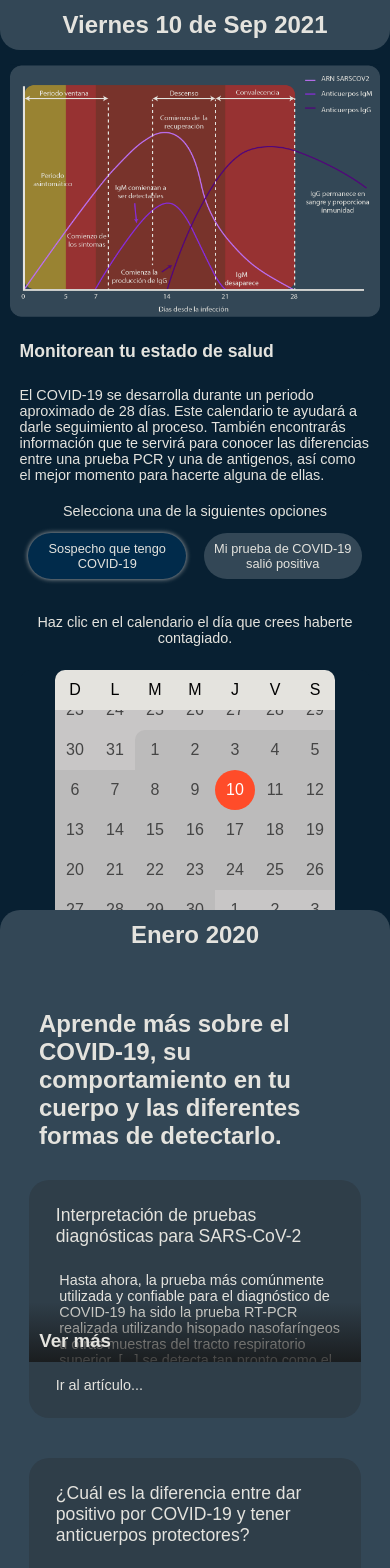
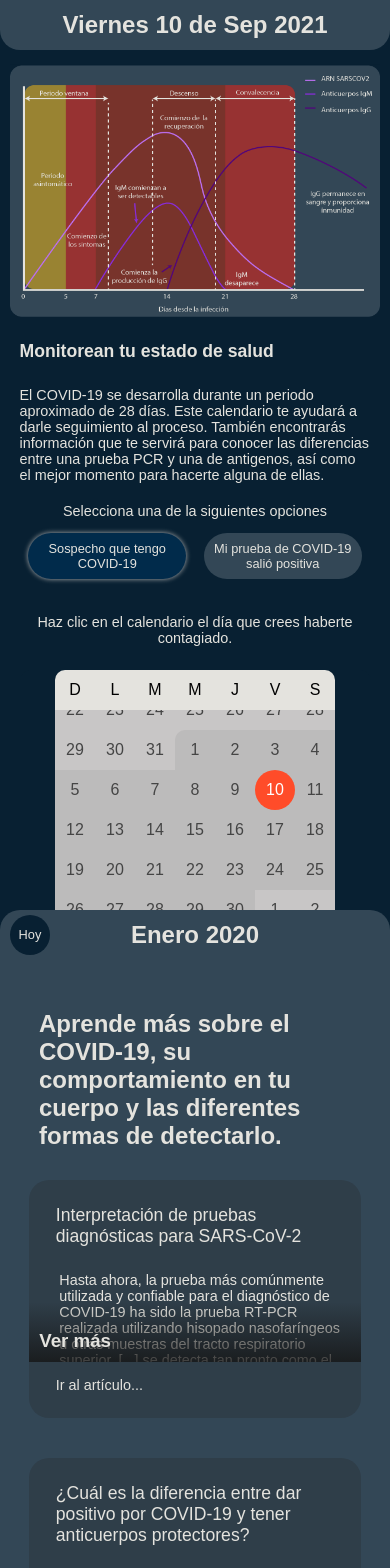
Before and after one commit to VGM137/reactCalendar, a React app: page / in a window 390 px wide. Shown: the top 1568 px of the page. Built offline with nearby package versions, Linux system fonts and the light colour scheme.

Commit message:
New go-today button

```diff
--- a/src/assets/styles/components/DisplayMonth.scss
+++ b/src/assets/styles/components/DisplayMonth.scss
@@ -4,6 +4,8 @@
   border-top-left-radius: 20px;
   border-top-right-radius: 20px;
   display: flex;
+  position: relative;
+ /*  grid-template-columns: 20% 80%; */
   background-color: #334756;
   color: #e4e3de;
 }
@@ -15,3 +17,31 @@
   width: 100%;
   margin: 0 auto;
 }
+.goToday{
+  box-sizing: border-box;
+  background-color: #082032;
+  border: none;
+  border-radius: 20px;
+  color: #e4e3de;
+  font-size: .8em;
+  height: 40px;
+  padding: 5px;
+  text-decoration: none;
+  width: 40px;
+  position: absolute;
+  left: 150px;
+  top: 5px;
+}
+.active-button{
+  background-color: #012b4b;;
+  box-shadow: 0px 0px 5px 0px #b1b1b1;
+}
+@media screen and (max-width: 767px){
+  .month-text{
+    width: 90%;
+  }
+  .goToday{
+    width: 40px;
+    left: 10px;
+  }
+}
--- a/src/components/DisplayMonth.jsx
+++ b/src/components/DisplayMonth.jsx
@@ -1,11 +1,25 @@
-import React from "react";
+import React, { useEffect } from "react";
 import { connect } from "react-redux";
 import '../assets/styles/components/DisplayMonth.scss'
 
 const DisplayMonth = (props) => {
   let year = props.scrollingMonth.year
+
+  const handleClick = (e) => {
+    let today = document.getElementsByClassName('current-day')
+    console.log(today)
+    today[0].scrollIntoView({block: "center", behavior: "smooth"})
+    e.target.classList.add('active-button')
+    setTimeout(() => {
+      e.target.classList.remove('active-button')
+    }, 500);
+  }
+
   return(
     <div id='display-month' className='display-month'>
+      <button id='goToday' className='goToday' onClick={handleClick}>
+        Hoy
+      </button>
       <h2 id='month-text' className='month-text'>
         {`${props.scrollingMonth.month} ${year}`}
       </h2>
--- a/src/components/YearContainer.jsx
+++ b/src/components/YearContainer.jsx
@@ -14,14 +14,15 @@ const YearContainer = (props) => {
 
   let arrayOfDays = []
 
-  let firstWeekDay = new Date(year, 0, 1).getDay();
 
   const yearsArray = [parsedYear-1, parsedYear, parsedYear+1]
   console.log(yearsArray)
   yearsArray.forEach(year => {
     spanishMonths.forEach(month => {
+      let firstWeekDay = new Date(year, 0, 1).getDay();
       let newDate = new Date(year, spanishMonths.indexOf(month), 1)
       let lastDay = new Date(newDate.getFullYear(), newDate.getMonth() +1, 0).getDate();
+      console.log(firstWeekDay)
 
       for(let i = 1; i <= lastDay; i++){
         if(i == 1 && month == 'Enero'){
@@ -30,7 +31,7 @@ const YearContainer = (props) => {
             month: month,
             year: year,
             lastDay: lastDay,
-            start: firstWeekDay
+            start: firstWeekDay+1
           }
           arrayOfDays.push(day)
         }else{
```
